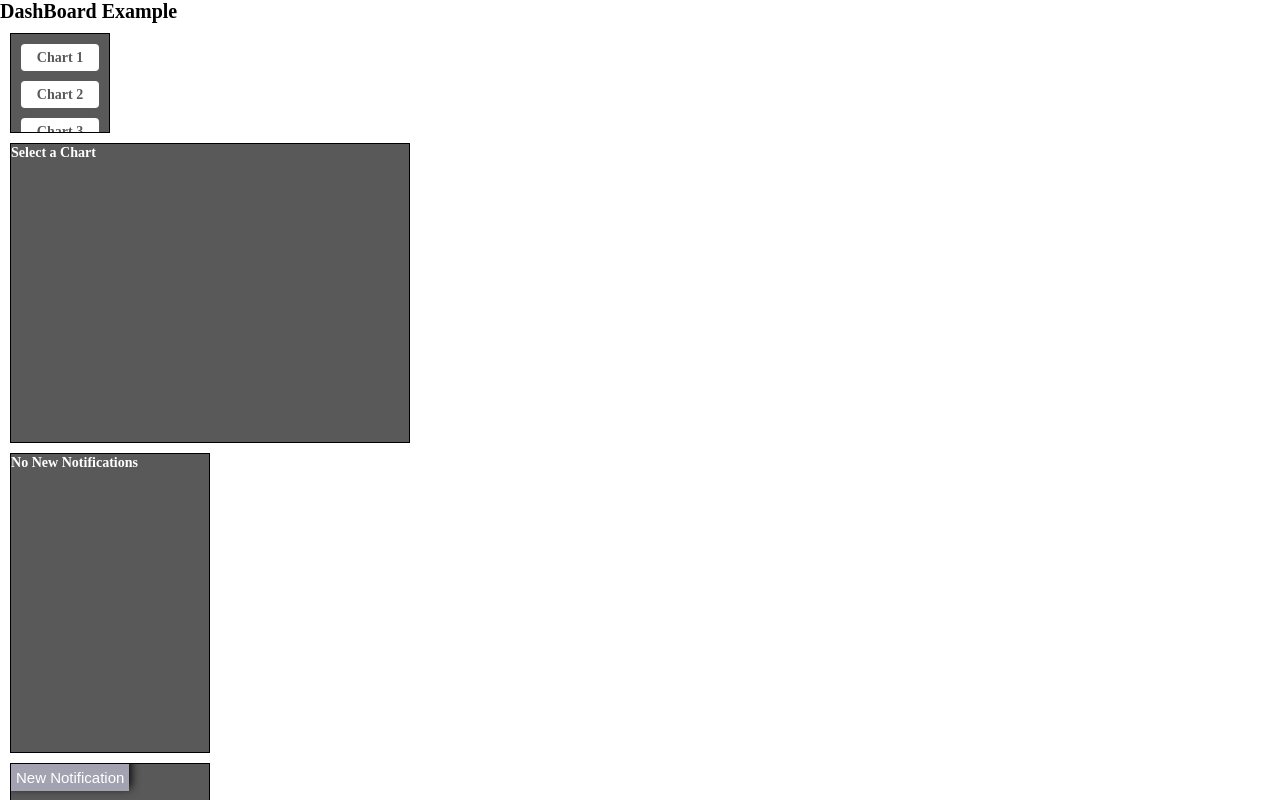
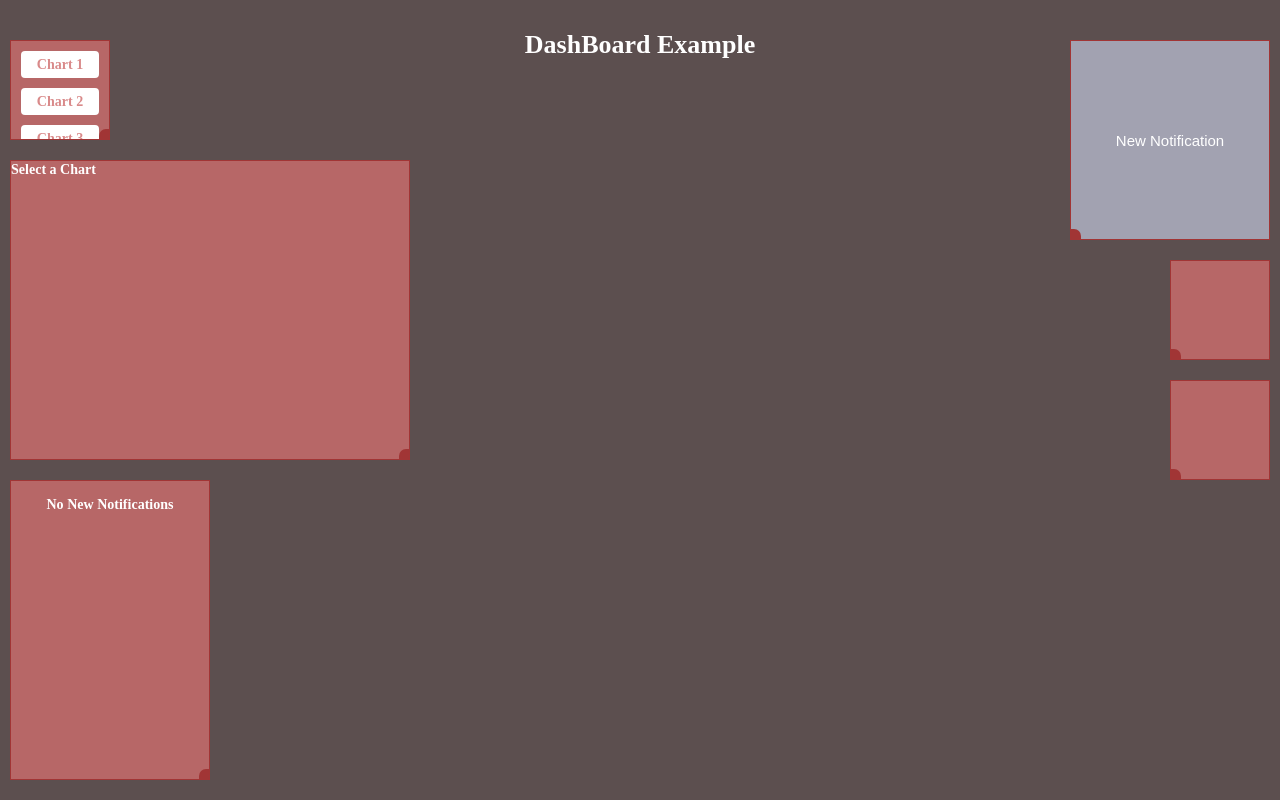
Before and after one commit to HenriqueFadoni/jarvis-interview-2, a React (Create React App) app: page / in a window 1280 px wide. Shown: the top 800 px of the page. Built offline with nearby package versions, Linux system fonts and the light colour scheme.

Commit message:
Styling Dashboard and DropBox

```diff
--- a/src/sass/_components.scss
+++ b/src/sass/_components.scss
@@ -4,20 +4,34 @@
 	font-size: 1.2rem;
 	margin: 1rem;
 	color: $color-white;
-	background-color: $color-black-light;
-	border: 1px solid $color-black;
+	background-color: $color-red-light;
+	border: 1px solid $color-red-dark;
 	overflow: scroll;
+	z-index: 80;
 
 	&__resize {
+		&--left,
+		&--right {
 			display: block;
 			width: 10px;
 			height: 10px;
-		cursor: nwse-resize;
-		background-color: $color-black;
+			background-color: $color-red-dark;
 			position: absolute;
+			z-index: 100;
+		}
+
+		&--left {
 			bottom: 0;
 			right: 0;
-		z-index: 100;
+			cursor: nwse-resize;
+			border-top-left-radius: .7rem;
+		}
+		&--right {
+			bottom: 0;
+			left: 0;
+			cursor: nesw-resize;
+			border-top-right-radius: .7rem;
+		}
 	}
 }
 
@@ -28,7 +42,7 @@
 	border-radius: 0.4rem;
 	background-color: $color-white;
 	text-align: center;
-	color: $color-black-light;
+	color: $color-red-light;
 	cursor: pointer;
 
   transition: all .5s;
@@ -48,14 +62,20 @@
 		grid-template-columns: 1fr;
 		grid-template-rows: auto;
 		grid-row-gap: 1rem;
+
+		h3 {
+			margin: 1.5rem;
+			text-align: center;
+		}
 	}
 
 	&__btn {
+		height: 100%;
+		width: 100%;
 		font-size: 1.5rem;
 		color: $color-white;
 		padding: 0.5rem;
 		background-color: $color-grey-light;
-		box-shadow: 0 -5px 10px 2px $color-black;
 		border: none;
 
 		transition: all .5s;
--- /dev/null
+++ b/src/sass/_layout.scss
@@ -0,0 +1,46 @@
+.dashboard-container {
+  position: relative;
+  min-height: 100vh;
+  min-width: 100vw;
+  background-color: rgb(92, 79, 79);
+
+  display: flex;
+  justify-content: center;
+  padding: 3rem;
+  font-size: 1.3rem;
+  color: $color-white;
+  overflow: scroll;
+}
+
+.dashboard-widgets {
+  width: 100%;
+  position: absolute;
+
+  display: grid;
+  grid-template-columns: repeat(2, 1fr);
+  grid-template-rows: auto;
+
+  &--left {
+    grid-column-start: 0;
+    grid-column-end: 2;
+    grid-row-start: 0;
+    grid-row-end: -1;
+
+    width: 100%;
+    display: flex;
+    flex-direction: column;
+    justify-self: left;
+  }
+
+  &--right {
+    grid-column-start: 2;
+    grid-column-end: -1;
+    grid-row-start: 1;
+    grid-row-end: -1;
+
+    width: 100%;
+    display: flex;
+    flex-direction: column;
+    align-items: flex-end;
+  }
+}
--- a/src/sass/_variables.scss
+++ b/src/sass/_variables.scss
@@ -1,5 +1,7 @@
 $color-black: black;
-$color-black-light: rgba($color-black, 0.65);
+$color-red: rgb(207, 109, 109);
+$color-red-light: rgba($color-red, 0.80);
+$color-red-dark: darken($color-red, 20%);
 
 $color-white: white;
 $color-grey-light: rgb(162, 162, 177);
--- a/src/sass/main.scss
+++ b/src/sass/main.scss
@@ -1,3 +1,4 @@
 @import './base';
 @import './variables';
 @import './components';
+@import './layout';
```
Lines whose indentation alone changed are shown as unchanged.
